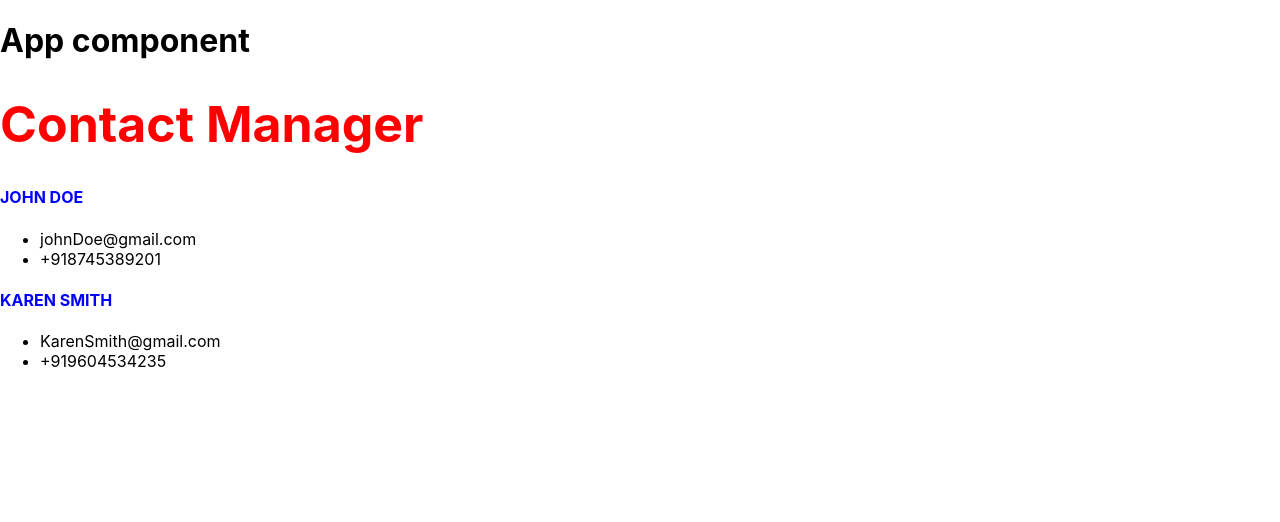
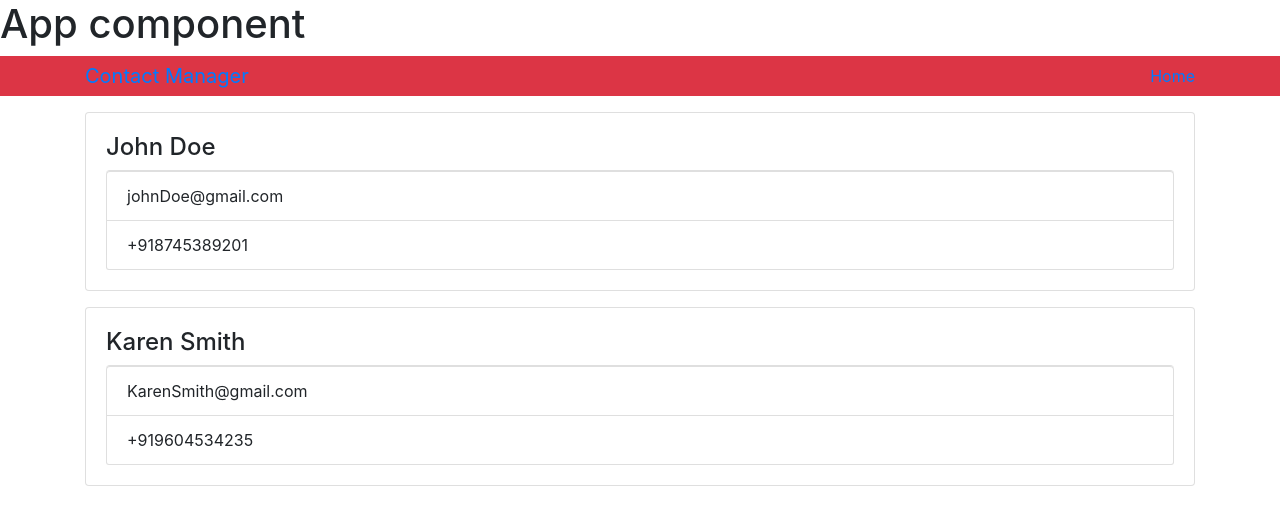
Before and after one commit to ashishbhatnagar05/contactmanager, a React (Create React App) app: page / in a window 1280 px wide. Shown: the top 522 px of the page. Built offline with nearby package versions, Linux system fonts and the light colour scheme.

Commit message:
added bootstrap

```diff
--- a/package.json
+++ b/package.json
@@ -6,6 +6,7 @@
     "@testing-library/jest-dom": "^4.2.4",
     "@testing-library/react": "^9.5.0",
     "@testing-library/user-event": "^7.2.1",
+    "bootstrap": "^4.4.1",
     "gh-pages": "^2.2.0",
     "react": "^16.13.1",
     "react-dom": "^16.13.1",
--- a/src/App.css
+++ /dev/null
@@ -1,38 +0,0 @@
-.App {
-  text-align: center;
-}
-
-.App-logo {
-  height: 40vmin;
-  pointer-events: none;
-}
-
-@media (prefers-reduced-motion: no-preference) {
-  .App-logo {
-    animation: App-logo-spin infinite 20s linear;
-  }
-}
-
-.App-header {
-  background-color: #282c34;
-  min-height: 100vh;
-  display: flex;
-  flex-direction: column;
-  align-items: center;
-  justify-content: center;
-  font-size: calc(10px + 2vmin);
-  color: white;
-}
-
-.App-link {
-  color: #61dafb;
-}
-
-@keyframes App-logo-spin {
-  from {
-    transform: rotate(0deg);
-  }
-  to {
-    transform: rotate(360deg);
-  }
-}
--- a/src/App.js
+++ b/src/App.js
@@ -1,15 +1,26 @@
 import React from "react";
-import Contact from './components/Contact'
-import Header from './components/Header'
+import Contact from "./components/Contact";
+import Header from "./components/Header";
+import "bootstrap/dist/css/bootstrap.min.css";
 
 class App extends React.Component {
   render() {
     return (
       <div className="App">
         <h1>App component</h1>
-        <Header branding='Contact Manager'/>
-        <Contact name='John Doe' email='johnDoe@gmail.com' phone='+918745389201'/>
-        <Contact name='Karen Smith' email='KarenSmith@gmail.com' phone='+919604534235'/>
+        <Header branding="Contact Manager" />
+        <div className="container">
+          <Contact
+            name="John Doe"
+            email="johnDoe@gmail.com"
+            phone="+918745389201"
+          />
+          <Contact
+            name="Karen Smith"
+            email="KarenSmith@gmail.com"
+            phone="+919604534235"
+          />
+        </div>
       </div>
     );
   }
--- a/src/components/Contact.js
+++ b/src/components/Contact.js
@@ -1,17 +1,16 @@
 import React, { Component } from 'react'
 import PropTypes from 'prop-types'
-import './contact.css'
 
 
 class Contact extends Component {
     render() {
         const {name,email,phone}=this.props;
         return (
-            <div>
+            <div className='card card-body mb-3'>
                 <h4>{name}</h4>
-                <ul>
-                    <li>{email}</li>
-                    <li>{phone}</li>
+                <ul className='list-group'>
+                    <li className='list-group-item'>{email}</li>
+                    <li className='list-group-item'>{phone}</li>
                 </ul>
             </div>
         )
--- a/src/components/Header.js
+++ b/src/components/Header.js
@@ -1,22 +1,33 @@
-import React from 'react'
-import PropTypes from 'prop-types'
+import React from "react";
+import PropTypes from "prop-types";
 
-
- const Header=(props)=> {
-     const {branding}=props;
-    return (
+const Header = (props) => {
+  const { branding } = props;
+  return (
+    <nav className="navbar navbar-expand-sm.navbar-dark bg-danger mb-3 py-0">
+      <div className="container">
+        <a href="/" className="navbar-brand">
+          {branding}
+        </a>
         <div>
-            <h1 style={headingStyle}>{branding}</h1>
+          <ul className="navbar-nav mr-auto">
+            <li className="nav-item">
+              <a href="/" className="nav-link">
+                Home
+              </a>
+            </li>
+          </ul>
         </div>
-    )
-}
-
-Header.defaulProps={
-    branding:'MyApp'
+      </div>
+    </nav>
+  );
 };
 
-Header.propTypes={
-    branding:PropTypes.string.isRequired
-}
-const headingStyle={color:'red',fontSize:'50px'};
+Header.defaulProps = {
+  branding: "MyApp",
+};
+
+Header.propTypes = {
+  branding: PropTypes.string.isRequired,
+};
 export default Header;
--- a/src/components/contact.css
+++ /dev/null
@@ -1,4 +0,0 @@
-h4{
-    color:blue;
-    text-transform:uppercase;
-}
```
Also changed, not shown: 1 other file (tests, documents, lock files or other folders).
